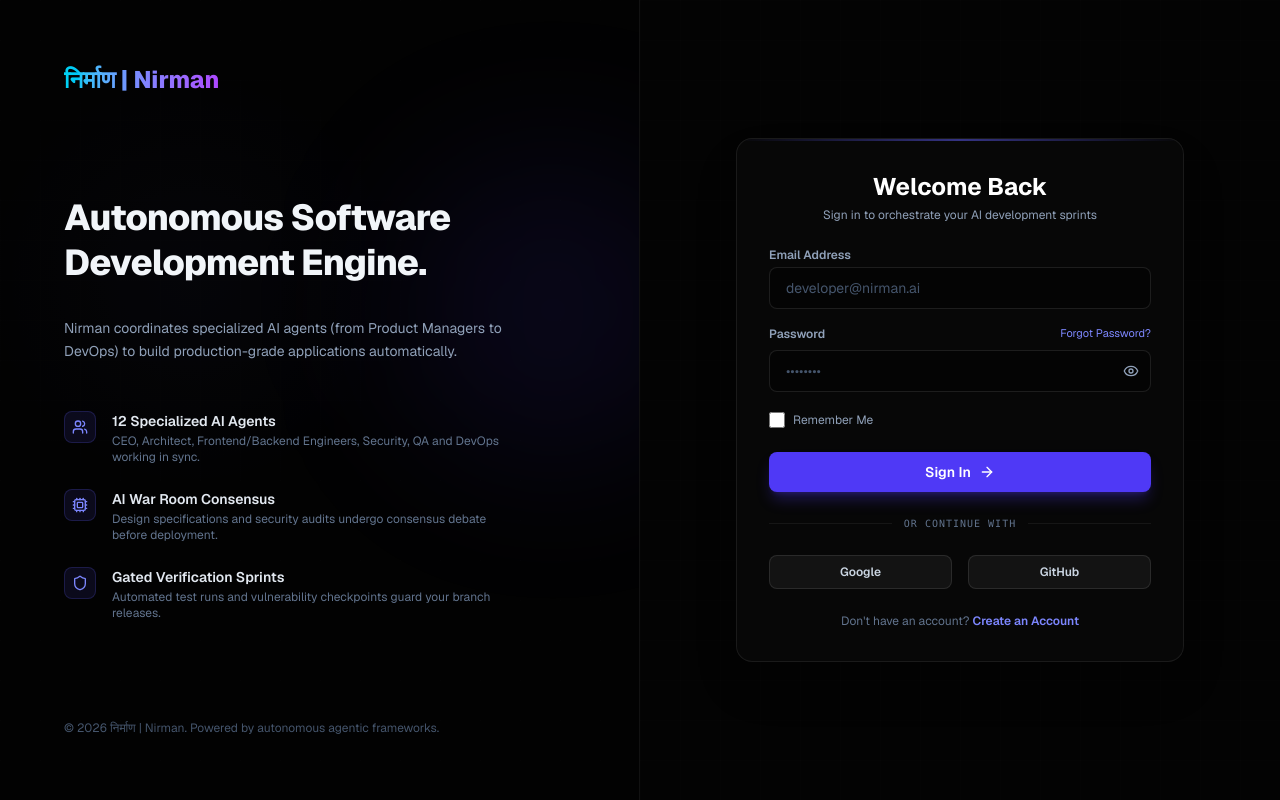
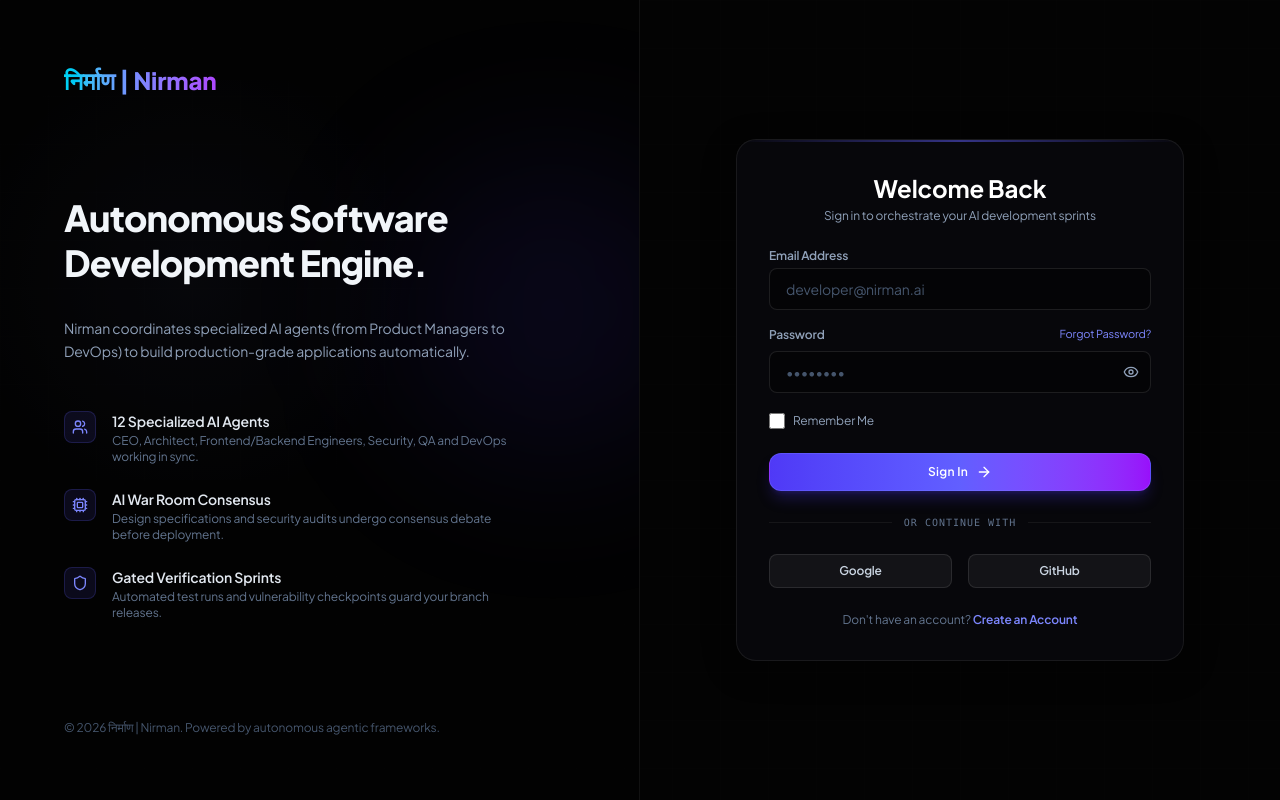
Before and after one commit to uk0976/Nirman, a Next.js app in the folder frontend/: page /login in a window 1280 px wide. Built offline with nearby package versions, Linux system fonts and the light colour scheme; no server answers.

Commit message:
style: Upgrade global design tokens with Google Stitch obsidian aesthetics, metallic gradients and glowing tactile UI controls

```diff
--- a/frontend/src/app/globals.css
+++ b/frontend/src/app/globals.css
@@ -1,55 +1,107 @@
+@import url('https://fonts.googleapis.com/css2?family=Plus+Jakarta+Sans:wght@300;400;500;600;700;800&family=JetBrains+Mono:wght@400;500;600;700&display=swap');
 @import "tailwindcss";
 
 :root {
-  --background: #030303;
+  --background: #040406;
   --foreground: #f8fafc;
-  --border: rgba(255, 255, 255, 0.08);
-  --grid-color: rgba(255, 255, 255, 0.03);
+  --surface: #0a0a0f;
+  --surface-border: rgba(255, 255, 255, 0.07);
+  --accent-cyan: #38bdf8;
+  --accent-indigo: #818cf8;
+  --accent-violet: #c084fc;
+  --grid-color: rgba(255, 255, 255, 0.025);
 }
 
 body {
   background-color: var(--background);
   color: var(--foreground);
-  font-family: var(--font-geist-sans), ui-sans-serif, system-ui, -apple-system, sans-serif;
+  font-family: 'Plus Jakarta Sans', var(--font-geist-sans), ui-sans-serif, system-ui, -apple-system, sans-serif;
   overflow-x: hidden;
+  letter-spacing: -0.01em;
 }
 
-/* Custom Scrollbar */
+/* Google Stitch Custom Scrollbar */
 ::-webkit-scrollbar {
-  width: 8px;
+  width: 6px;
+  height: 6px;
 }
 ::-webkit-scrollbar-track {
-  background: #050505;
+  background: #040406;
 }
 ::-webkit-scrollbar-thumb {
-  background: #1f1f1f;
-  border-radius: 4px;
+  background: rgba(255, 255, 255, 0.12);
+  border-radius: 9999px;
 }
 ::-webkit-scrollbar-thumb:hover {
-  background: #2d2d2d;
+  background: rgba(129, 140, 248, 0.5);
 }
 
-/* Glassmorphism Classes */
+/* Glassmorphism & Stitch Surfaces */
 .glass-panel {
-  background: rgba(10, 10, 10, 0.7);
-  backdrop-filter: blur(12px);
-  -webkit-backdrop-filter: blur(12px);
-  border: 1px solid rgba(255, 255, 255, 0.08);
-  border-radius: 16px;
+  background: rgba(10, 10, 15, 0.75);
+  backdrop-filter: blur(16px);
+  -webkit-backdrop-filter: blur(16px);
+  border: 1px solid var(--surface-border);
+  border-radius: 20px;
+  box-shadow: 0 8px 32px 0 rgba(0, 0, 0, 0.37);
 }
 
 .glass-card {
-  background: rgba(15, 15, 15, 0.4);
-  backdrop-filter: blur(8px);
-  -webkit-backdrop-filter: blur(8px);
-  border: 1px solid rgba(255, 255, 255, 0.06);
-  transition: all 0.3s cubic-bezier(0.4, 0, 0.2, 1);
+  background: linear-gradient(135deg, rgba(255, 255, 255, 0.03) 0%, rgba(255, 255, 255, 0.01) 100%);
+  backdrop-filter: blur(12px);
+  -webkit-backdrop-filter: blur(12px);
+  border: 1px solid rgba(255, 255, 255, 0.07);
+  border-radius: 16px;
+  transition: all 0.3s cubic-bezier(0.16, 1, 0.3, 1);
 }
 
 .glass-card:hover {
-  border-color: rgba(99, 102, 241, 0.4);
-  box-shadow: 0 0 25px rgba(99, 102, 241, 0.15);
+  border-color: rgba(129, 140, 248, 0.4);
+  box-shadow: 0 0 30px rgba(99, 102, 241, 0.18), inset 0 0 15px rgba(99, 102, 241, 0.05);
+  transform: translateY(-3px);
+}
+
+.stitch-card {
+  background: linear-gradient(145deg, rgba(14, 14, 20, 0.8) 0%, rgba(8, 8, 12, 0.9) 100%);
+  border: 1px solid rgba(255, 255, 255, 0.08);
+  border-radius: 20px;
+  position: relative;
+  overflow: hidden;
+  transition: all 0.3s cubic-bezier(0.16, 1, 0.3, 1);
+}
+
+.stitch-card::before {
+  content: '';
+  position: absolute;
+  top: 0;
+  left: -100%;
+  width: 100%;
+  height: 100%;
+  background: linear-gradient(90deg, transparent, rgba(255, 255, 255, 0.05), transparent);
+  transition: left 0.5s ease-in-out;
+}
+
+.stitch-card:hover::before {
+  left: 100%;
+}
+
+.stitch-card:hover {
+  border-color: rgba(56, 189, 248, 0.4);
+  box-shadow: 0 12px 40px -10px rgba(56, 189, 248, 0.25);
   transform: translateY(-2px);
+}
+
+/* Iridescent Text Gradients */
+.stitch-gradient-text {
+  background: linear-gradient(135deg, #38bdf8 0%, #818cf8 50%, #c084fc 100%);
+  -webkit-background-clip: text;
+  -webkit-text-fill-color: transparent;
+}
+
+.stitch-silver-text {
+  background: linear-gradient(180deg, #ffffff 0%, #cbd5e1 100%);
+  -webkit-background-clip: text;
+  -webkit-text-fill-color: transparent;
 }
 
 /* Custom Background Patterns */
@@ -57,26 +109,26 @@ body {
   background-image:
     linear-gradient(to right, var(--grid-color) 1px, transparent 1px),
     linear-gradient(to bottom, var(--grid-color) 1px, transparent 1px);
-  background-size: 40px 40px;
+  background-size: 48px 48px;
 }
 
 .radial-glow {
-  background: radial-gradient(circle at 50% 50%, rgba(99, 102, 241, 0.12) 0%, transparent 60%);
+  background: radial-gradient(circle at 50% 50%, rgba(129, 140, 248, 0.15) 0%, transparent 65%);
 }
 
 .cyan-radial-glow {
-  background: radial-gradient(circle at 50% 50%, rgba(6, 182, 212, 0.1) 0%, transparent 50%);
+  background: radial-gradient(circle at 50% 50%, rgba(56, 189, 248, 0.12) 0%, transparent 55%);
 }
 
-/* Custom animations */
+/* Micro-Animations & Glow Effects */
 @keyframes pulseGlow {
   0%, 100% {
     opacity: 0.5;
     transform: scale(1);
   }
   50% {
-    opacity: 0.8;
-    transform: scale(1.05);
+    opacity: 0.85;
+    transform: scale(1.04);
   }
 }
 
@@ -89,7 +141,7 @@ body {
     transform: translateY(0px);
   }
   50% {
-    transform: translateY(-10px);
+    transform: translateY(-8px);
   }
 }
 
--- a/frontend/src/components/dashboard/Sidebar.tsx
+++ b/frontend/src/components/dashboard/Sidebar.tsx
@@ -52,7 +52,7 @@ export const Sidebar: React.FC<SidebarProps> = ({
 
   return (
     <aside
-      className={`fixed top-0 left-0 h-screen z-40 bg-[#060608]/90 backdrop-blur-xl border-r border-white/[0.08] transition-all duration-300 flex flex-col justify-between ${
+      className={`fixed top-0 left-0 h-screen z-40 bg-[#050508]/95 backdrop-blur-2xl border-r border-white/[0.08] transition-all duration-300 flex flex-col justify-between ${
         collapsed ? "w-20" : "w-64"
       }`}
     >
@@ -60,13 +60,13 @@ export const Sidebar: React.FC<SidebarProps> = ({
       <div>
         <div className="h-16 px-4 flex items-center justify-between border-b border-white/[0.06]">
           {!collapsed ? (
-            <a href="/dashboard" className="flex items-center gap-2 font-bold text-lg">
-              <span className="bg-gradient-to-r from-cyan-400 via-indigo-400 to-purple-500 bg-clip-text text-transparent truncate">
+            <a href="/dashboard" className="flex items-center gap-2 font-bold text-lg group">
+              <span className="stitch-gradient-text font-extrabold tracking-tight text-lg truncate">
                 निर्माण | Nirman
               </span>
             </a>
           ) : (
-            <span className="mx-auto text-xl font-bold bg-gradient-to-r from-cyan-400 to-purple-500 bg-clip-text text-transparent">
+            <span className="mx-auto text-xl font-extrabold stitch-gradient-text">
               नि
             </span>
           )}
@@ -81,7 +81,7 @@ export const Sidebar: React.FC<SidebarProps> = ({
         </div>
 
         {/* Navigation Items List */}
-        <nav className="p-3 space-y-1 overflow-y-auto max-h-[calc(100vh-140px)]">
+        <nav className="p-3 space-y-1.5 overflow-y-auto max-h-[calc(100vh-140px)]">
           {navItems.map((item) => {
             const Icon = item.icon;
             const isActive = pathname === item.href || (item.href !== "/dashboard" && pathname.startsWith(item.href));
@@ -90,14 +90,14 @@ export const Sidebar: React.FC<SidebarProps> = ({
               <a
                 key={item.label}
                 href={item.href}
-                className={`flex items-center gap-3 px-3 py-2.5 rounded-xl text-xs font-medium transition-all relative group ${
+                className={`flex items-center gap-3 px-3.5 py-2.5 rounded-xl text-xs font-semibold transition-all relative group ${
                   isActive
-                    ? "bg-indigo-600/20 text-white border border-indigo-500/30 shadow-[0_0_15px_rgba(99,102,241,0.15)]"
-                    : "text-slate-400 hover:text-slate-200 hover:bg-white/[0.04]"
+                    ? "bg-gradient-to-r from-indigo-600/25 to-purple-600/25 text-white border border-indigo-500/40 shadow-[0_0_20px_rgba(99,102,241,0.2)]"
+                    : "text-slate-400 hover:text-slate-100 hover:bg-white/[0.04]"
                 }`}
                 title={collapsed ? item.label : undefined}
               >
-                <Icon className={`w-4 h-4 shrink-0 ${isActive ? "text-indigo-400" : "text-slate-400 group-hover:text-slate-200"}`} />
+                <Icon className={`w-4 h-4 shrink-0 ${isActive ? "text-cyan-400" : "text-slate-400 group-hover:text-slate-200"}`} />
 
                 {!collapsed && (
                   <span className="truncate flex-1">{item.label}</span>
@@ -105,12 +105,12 @@ export const Sidebar: React.FC<SidebarProps> = ({
 
                 {!collapsed && item.badge && (
                   <span
-                    className={`text-[10px] font-mono font-semibold px-2 py-0.5 rounded-full ${
+                    className={`text-[10px] font-mono font-bold px-2 py-0.5 rounded-full ${
                       item.badge === "Live"
                         ? "bg-emerald-500/20 text-emerald-400 border border-emerald-500/30 animate-pulse"
                         : isActive
-                        ? "bg-indigo-500/30 text-indigo-300"
-                        : "bg-white/[0.06] text-slate-400"
+                        ? "bg-cyan-500/20 text-cyan-300 border border-cyan-500/30"
+                        : "bg-white/[0.06] text-slate-400 border border-white/10"
                     }`}
                   >
                     {item.badge}
@@ -121,7 +121,7 @@ export const Sidebar: React.FC<SidebarProps> = ({
                 {isActive && (
                   <motion.div
                     layoutId="activeSideGlow"
-                    className="absolute left-0 top-1.5 bottom-1.5 w-1 bg-indigo-500 rounded-r-full shadow-[0_0_8px_#6366f1]"
+                    className="absolute left-0 top-2 bottom-2 w-1 bg-gradient-to-b from-cyan-400 to-indigo-500 rounded-r-full shadow-[0_0_10px_#38bdf8]"
                   />
                 )}
               </a>
--- a/frontend/src/components/ui/button.tsx
+++ b/frontend/src/components/ui/button.tsx
@@ -4,25 +4,26 @@ import { Loader2 } from "lucide-react";
 
 interface ButtonProps extends React.ButtonHTMLAttributes<HTMLButtonElement> {
   isLoading?: boolean;
-  variant?: "primary" | "secondary" | "outline" | "ghost";
+  variant?: "primary" | "secondary" | "outline" | "ghost" | "stitch";
   size?: "sm" | "md" | "lg";
 }
 
 export const Button = React.forwardRef<HTMLButtonElement, ButtonProps>(
   ({ className = "", children, isLoading, variant = "primary", size = "md", disabled, ...props }, ref) => {
-    const baseStyle = "inline-flex items-center justify-center font-semibold rounded-lg transition-all focus:outline-none focus:ring-2 focus:ring-indigo-500 focus:ring-offset-2 focus:ring-offset-black disabled:opacity-50 disabled:pointer-events-none active:scale-[0.98]";
+    const baseStyle = "inline-flex items-center justify-center font-semibold rounded-xl transition-all duration-200 focus:outline-none focus:ring-2 focus:ring-indigo-500/50 focus:ring-offset-2 focus:ring-offset-[#040406] disabled:opacity-50 disabled:pointer-events-none active:scale-[0.97]";
 
     const variants = {
-      primary: "bg-indigo-600 hover:bg-indigo-500 text-white shadow-lg shadow-indigo-600/30",
-      secondary: "bg-purple-600 hover:bg-purple-500 text-white shadow-lg shadow-purple-600/30",
-      outline: "border border-white/10 hover:border-white/20 text-slate-200 bg-white/5",
-      ghost: "text-slate-400 hover:text-white hover:bg-white/5",
+      primary: "bg-gradient-to-r from-indigo-600 via-indigo-500 to-purple-600 hover:from-indigo-500 hover:to-purple-500 text-white shadow-lg shadow-indigo-600/25 border border-indigo-400/30",
+      stitch: "bg-gradient-to-r from-cyan-500 via-indigo-500 to-purple-600 hover:opacity-90 text-white shadow-xl shadow-cyan-500/20 border border-cyan-300/30",
+      secondary: "bg-purple-600/80 hover:bg-purple-500 text-white shadow-lg shadow-purple-600/20 border border-purple-400/30",
+      outline: "border border-white/10 hover:border-white/20 text-slate-200 bg-white/[0.04] hover:bg-white/[0.08]",
+      ghost: "text-slate-400 hover:text-white hover:bg-white/[0.06]",
     };
 
     const sizes = {
-      sm: "px-3 py-1.5 text-xs",
-      md: "px-5 py-2.5 text-sm",
-      lg: "px-8 py-4 text-base",
+      sm: "px-3.5 py-1.5 text-xs font-medium",
+      md: "px-5 py-2.5 text-xs font-semibold tracking-wide",
+      lg: "px-8 py-3.5 text-sm font-bold tracking-wide",
     };
 
     return (
```
